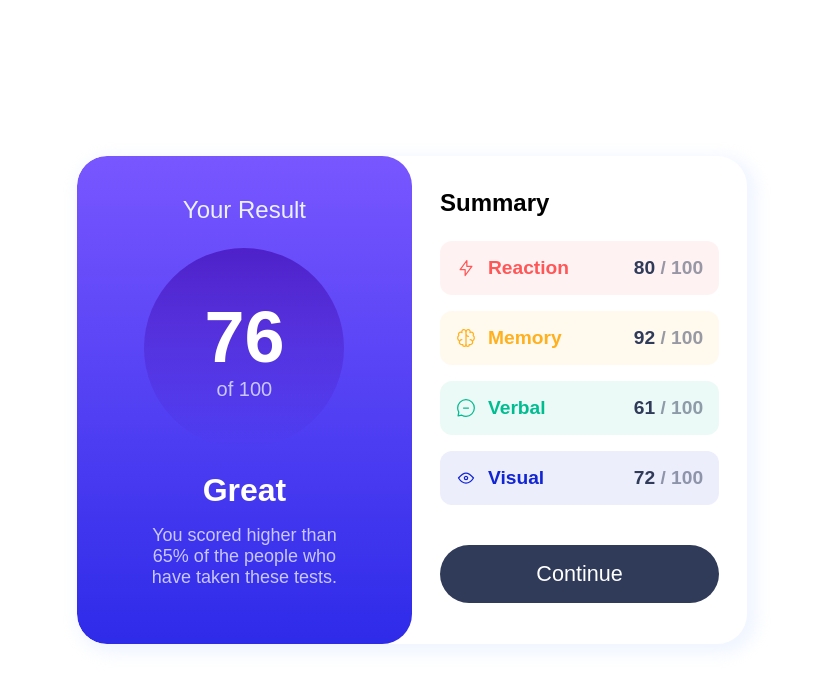
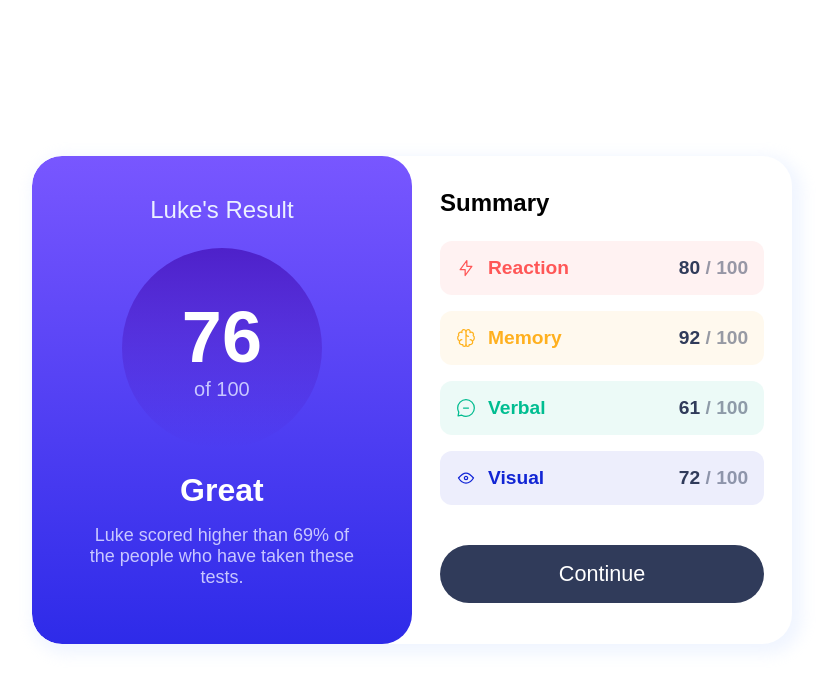
Before and after one commit to Dudeldups/FM-results-summary-component, a React (Vite) app: page / in a window 1280 px wide. Shown: the top 686 px of the page, without its empty margins (228-1054 px from the left). Built offline with nearby package versions, Linux system fonts and the light colour scheme; a web font is replaced by a local one.

Commit message:
added handleClick with randomizer

```diff
--- a/src/App.jsx
+++ b/src/App.jsx
@@ -9,19 +9,27 @@ export default function App() {
 
   useEffect(() => {
     setAverageScore(() => {
-      const sumOfScores = data.reduce((sum, skill) => sum + skill.score, 0);
+      const sumOfScores = skillSummary.reduce(
+        (sum, skill) => sum + skill.score,
+        0
+      );
       return Math.round(sumOfScores / skillSummary.length);
     });
   }, skillSummary);
 
-  const test = data.map(item => {
-    return item.category;
-  });
+  const handleClick = () => {
+    setSkillSummary(oldData =>
+      oldData.map(skill => ({
+        ...skill,
+        score: Math.round(Math.random() * 50 + 50),
+      }))
+    );
+  };
 
   return (
     <div className="card">
       <Result averageScore={averageScore} />
-      <Summary skillSummary={skillSummary} />
+      <Summary skillSummary={skillSummary} handleClick={handleClick} />
     </div>
   );
 }
--- a/src/components/Result.jsx
+++ b/src/components/Result.jsx
@@ -1,32 +1,47 @@
 import "./Result.scss";
+import { names } from "../data/names";
 
 export default function Result({ averageScore }) {
   const getExpression = () => {
-    if (averageScore >= 95) {
+    if (averageScore > 90) {
       return "Excellent";
-    } else if (averageScore >= 85) {
+    } else if (averageScore >= 80) {
       return "Very good";
-    } else if (averageScore >= 75) {
+    } else if (averageScore >= 70) {
       return "Great";
-    } else if (averageScore >= 65) {
+    } else if (averageScore >= 60) {
       return "Fair";
     } else {
       return "Average";
     }
   };
 
+  const getPercent = () => {
+    return Math.round(Math.random() * -7) + averageScore;
+  };
+
+  const getName = () => {
+    const randomIndex = Math.round(Math.random() * names.length);
+    return names[randomIndex];
+  };
+
   const scoreAsExpression = getExpression();
+
+  const comparedPercent = getPercent();
+
+  const randomName = getName();
 
   return (
     <div className="result">
-      <h2 className="result__title">Your Result</h2>
+      <h2 className="result__title">{randomName}'s Result</h2>
       <div className="result__circle">
         <p className="result__score">{averageScore}</p>
         <p className="result__score-max">of 100</p>
       </div>
       <p className="result__expression">{scoreAsExpression}</p>
       <p className="result__recap">
-        You scored higher than 65% of the people who have taken these tests.
+        {randomName} scored higher than {comparedPercent}% of the people who
+        have taken these tests.
       </p>
     </div>
   );
--- a/src/components/Result.scss
+++ b/src/components/Result.scss
@@ -51,12 +51,8 @@
 
   &__recap {
     margin-top: 1rem;
-    max-width: 30ch;
+    max-width: 34ch;
     font-size: clamp(1rem, 0.7rem + 1.29vw, 1.125rem);
     color: colors.$lavender;
-
-    @include mq-desktop {
-      max-width: 25ch;
-    }
   }
 }
--- a/src/components/Summary.jsx
+++ b/src/components/Summary.jsx
@@ -1,6 +1,6 @@
 import "./Summary.scss";
 
-export default function Summary({ skillSummary }) {
+export default function Summary({ skillSummary, handleClick }) {
   const skills = skillSummary.map(skill => {
     let color;
     switch (skill.category) {
@@ -35,7 +35,9 @@ export default function Summary({ skillSummary }) {
     <div className="summary">
       <h2 className="summary__title">Summary</h2>
       <div className="summary__skills">{skills}</div>
-      <button className="summary__button">Continue</button>
+      <button className="summary__button" onClick={handleClick}>
+        Continue
+      </button>
     </div>
   );
 }
--- /dev/null
+++ b/src/data/names.js
@@ -0,0 +1,52 @@
+export const names = [
+  "Emma",
+  "Liam",
+  "Olivia",
+  "Noah",
+  "Ava",
+  "Isabella",
+  "Sophia",
+  "Jackson",
+  "Lucas",
+  "Mia",
+  "Aiden",
+  "Charlotte",
+  "Harper",
+  "Elijah",
+  "Abigail",
+  "Benjamin",
+  "Amelia",
+  "Daniel",
+  "Michael",
+  "Evelyn",
+  "Matthew",
+  "Sebastian",
+  "Alexander",
+  "Emily",
+  "James",
+  "Scarlett",
+  "Logan",
+  "Grace",
+  "Henry",
+  "Luna",
+  "Joseph",
+  "Chloe",
+  "Samuel",
+  "Penelope",
+  "David",
+  "Zoe",
+  "Ethan",
+  "Lily",
+  "Owen",
+  "Madison",
+  "John",
+  "Layla",
+  "Jack",
+  "Riley",
+  "William",
+  "Nora",
+  "Luke",
+  "Sofia",
+  "Christopher",
+  "Eleanor",
+];
--- a/src/scss/_mixins.scss
+++ b/src/scss/_mixins.scss
@@ -1,5 +1,5 @@
 @mixin mq-desktop() {
-  @media only screen and (min-width: 45em) {
+  @media only screen and (min-width: 48em) {
     @content;
   }
 }
```
